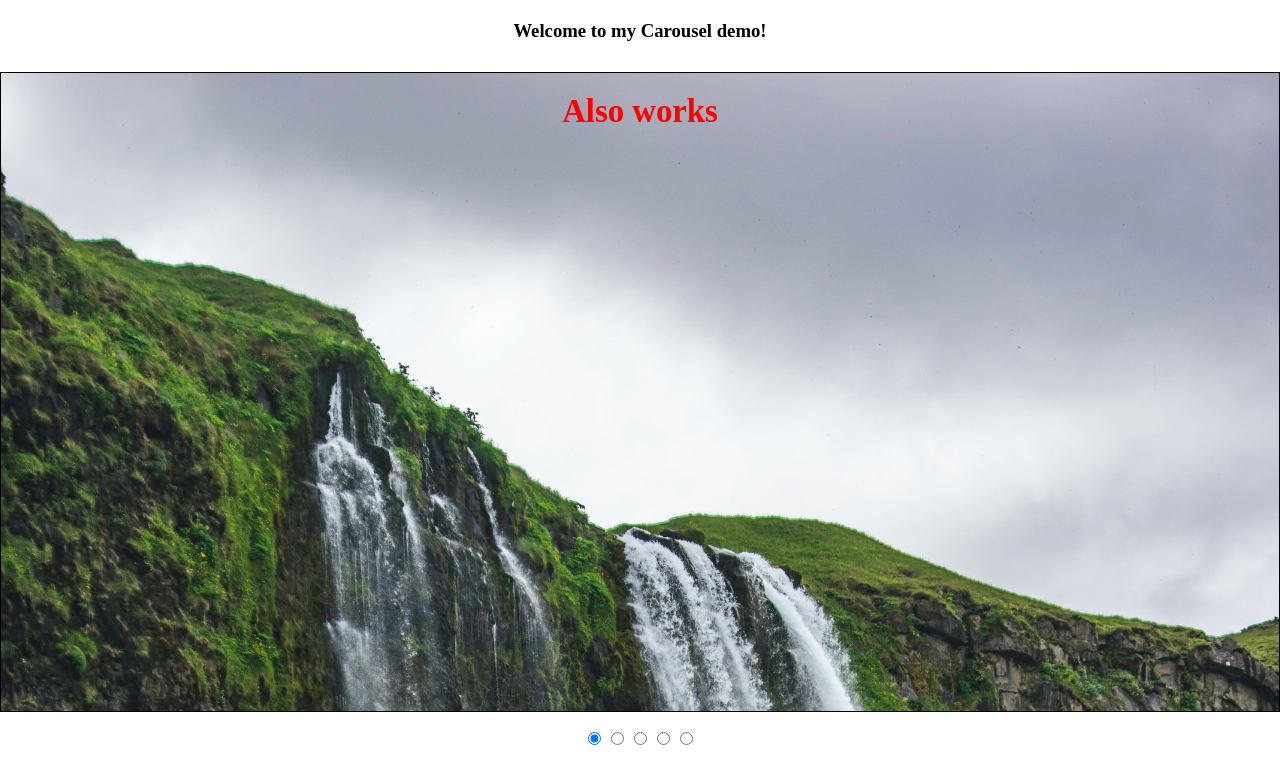
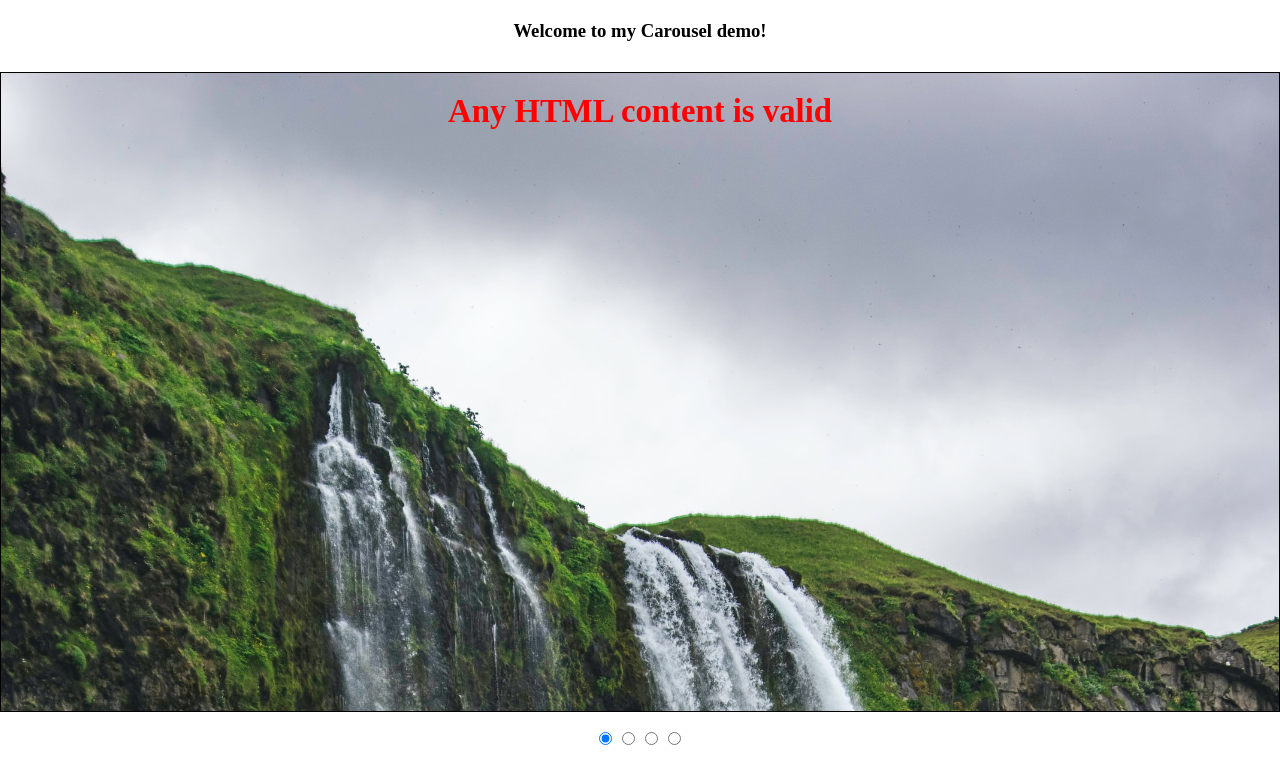
Before and after one commit to wazebase/react-carousel-app, a React app: page / in a window 1280 px wide. Shown: the top 784 px of the page. Built offline with nearby package versions, Linux system fonts and the light colour scheme.

Commit message:
change back the logic

```diff
--- a/src/components/Slider/Slider.js
+++ b/src/components/Slider/Slider.js
@@ -3,13 +3,9 @@
 import React, { useEffect, useRef } from 'react';
 import Slide from '../Slide/Slide';
 import './slider.css';
-// eslint-disable-next-line no-unused-vars
-import slide6 from '../../images/slide6.jpeg';
-import slide4 from '../../images/slide4.jpeg';
-import slide5 from '../../images/slide5.jpeg';
 
 const Slider = ({
-  totalNum, currentSlideNum, setCurrentSlideNum,
+  contentArr, totalNum, currentSlideNum, setCurrentSlideNum,
   setSlideChanged, slideSelectNum, slideNumArr,
 }) => {
   const animationRef = useRef();
@@ -135,46 +131,18 @@ const Slider = ({
       onMouseUp={(e) => handleSwipeEnd(e)}
       onMouseLeave={(e) => handleSwipeEnd(e)}
     >
-      <Slide
-        key={233}
-        slideNum={1}
-        imgUrl={slide4}
-      >
-        <h3>Also works</h3>
-      </Slide>
-
-      <Slide
-        key={333}
-        slideNum={2}
-        imgUrl={slide5}
-      >
-        <h3>This way</h3>
-      </Slide>
-
-      <Slide
-        key={133}
-        slideNum={3}
-        imgUrl={slide6}
-      >
-        <h3>But</h3>
-      </Slide>
-
-      <Slide
-        key={253}
-        slideNum={4}
-        imgUrl={slide4}
-      >
-        <h3>I prefer</h3>
-      </Slide>
-
-      <Slide
-        key={234}
-        slideNum={5}
-        imgUrl={slide5}
-      >
-        <h3>The other way</h3>
-      </Slide>
-
+      {contentArr.map((slide, i) => (
+        <Slide
+          key={slide.id}
+          slideNum={i + 1}
+          imgUrl={slide.img}
+        >
+          {
+          /* now passing content as children */
+          slide.content
+          }
+        </Slide>
+      ))}
     </div>
   );
 };
--- a/src/containers/Carousel/Carousel.js
+++ b/src/containers/Carousel/Carousel.js
@@ -9,8 +9,8 @@ const Carousel = ({ contentArr }) => {
   // NB! make sure to reload the page if you change screen size
   const [currentSlideNum, setCurrentSlideNum] = useState(1);
   const [slideSelectNum, setSlideSelectNum] = useState(1);
-  const slideNumArr = [1, 2, 3, 4, 5];
-  const totalNum = slideNumArr.length;
+  const totalNum = contentArr.length;
+  const slideNumArr = contentArr.map((el, i) => i + 1);
   const [slideChanged, setSlideChanged] = useState(false);
 
   useEffect(() => {
```
